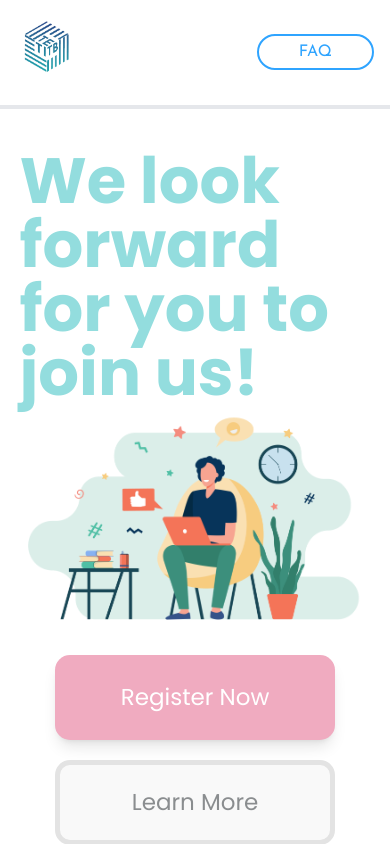
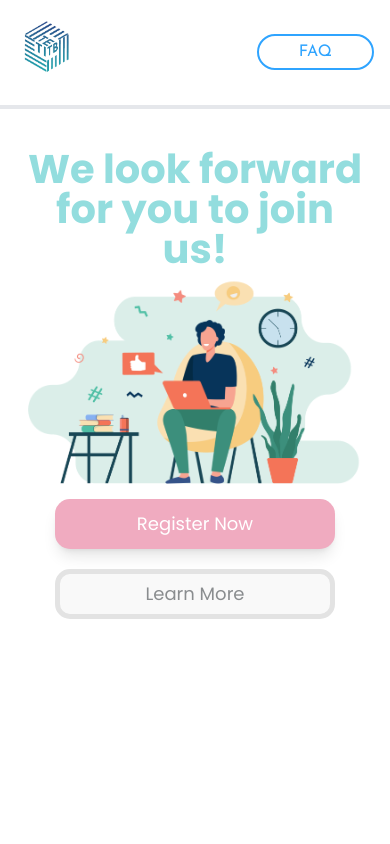
Before and after one commit to aufarhmn/web-open-house, a Next.js app: page / in a window 390 px wide. Shown: the top 844 px of the page. Built offline with nearby package versions, Linux system fonts and the light colour scheme; no server answers; the database is empty.

Commit message:
feat: Hero index update
- Improved responsiveness
- Hover effect

```diff
--- a/components/Hero.js
+++ b/components/Hero.js
@@ -17,9 +17,9 @@ const Hero = () => {
   return (
     <main className="overflow-x-hidden">
     <div className="flex flex-col items-center font-Poppins pt-10">
-      <div className="px-[5%] md:leading-[85px] leading-[64px] w-full text-white flex items-center justify-between flex-col lg:flex-row">
+      <div className="px-[5%] w-full text-white flex items-center justify-between flex-col lg:flex-row">
         <div data-aos="fade-up" data-aos-duration="700">
-          <h1 className="md:text-[81px] text-[64px] max-w-[600px] font-bold text-blue-25">
+          <h1 className="text-[40px] leading-[40px] sm:text-[50px] sm:leading-[50px] text-center md:text-[60px] md:leading-[60px] lg:text-[70px] lg:leading-[70px] lg:text-left xl:text-[81px] xl:leading-[81px] max-w-[600px] font-bold text-blue-25">
             We look forward for you to join us!
           </h1>
         </div>
@@ -27,16 +27,16 @@ const Hero = () => {
           <Image src="/OpenHouseHero.png" width={3147} height={2000} priority/>
         </div>
       </div>
-      <div className="w-full px-[5%] flex gap-5 lg:gap-16 md:flex-row text-[23px] justify-center items-center flex-col lg:justify-start md:mt-5">
+      <div className="w-full px-[5%] flex gap-5 xl:gap-16 sm:flex-row text-[23px] justify-center items-center flex-col xl:justify-start md:mt-5">
         <div
-          className="cursor-pointer text-white bg-[#F0ABC0] flex justify-center items-center w-[80%] md:w-[192px] h-[85px] rounded-[15px] shadow-lg"
+          className="cursor-pointer text-white bg-[#F0ABC0] flex justify-center items-center w-[80%] md:w-[192px] md:h-[60px] lg:h-[85px] rounded-[15px] shadow-lg text-[18px] lg:text-[23px] h-[50px] hover:bg-[#ff8eb0]"
           onClick={() => {
             scrollToForm();
           }}
         >
           Register Now
         </div>
-        <div className="cursor-pointer text-[#8A8D8F] bg-[#F9F9F9] flex justify-center items-center w-[80%] md:w-[192px] h-[85px] rounded-[15px] border-[5px] border-[#E3E3E3]"
+        <div className="cursor-pointer text-[#8A8D8F] bg-[#F9F9F9] flex justify-center items-center w-[80%] md:w-[192px] md:h-[60px] lg:h-[85px] rounded-[15px] border-[5px] border-[#E3E3E3] text-[18px] lg:text-[23px] h-[50px] hover:bg-[#E3E3E3]"
           onClick={() => {
             scrollToEvents();
           }}
```
